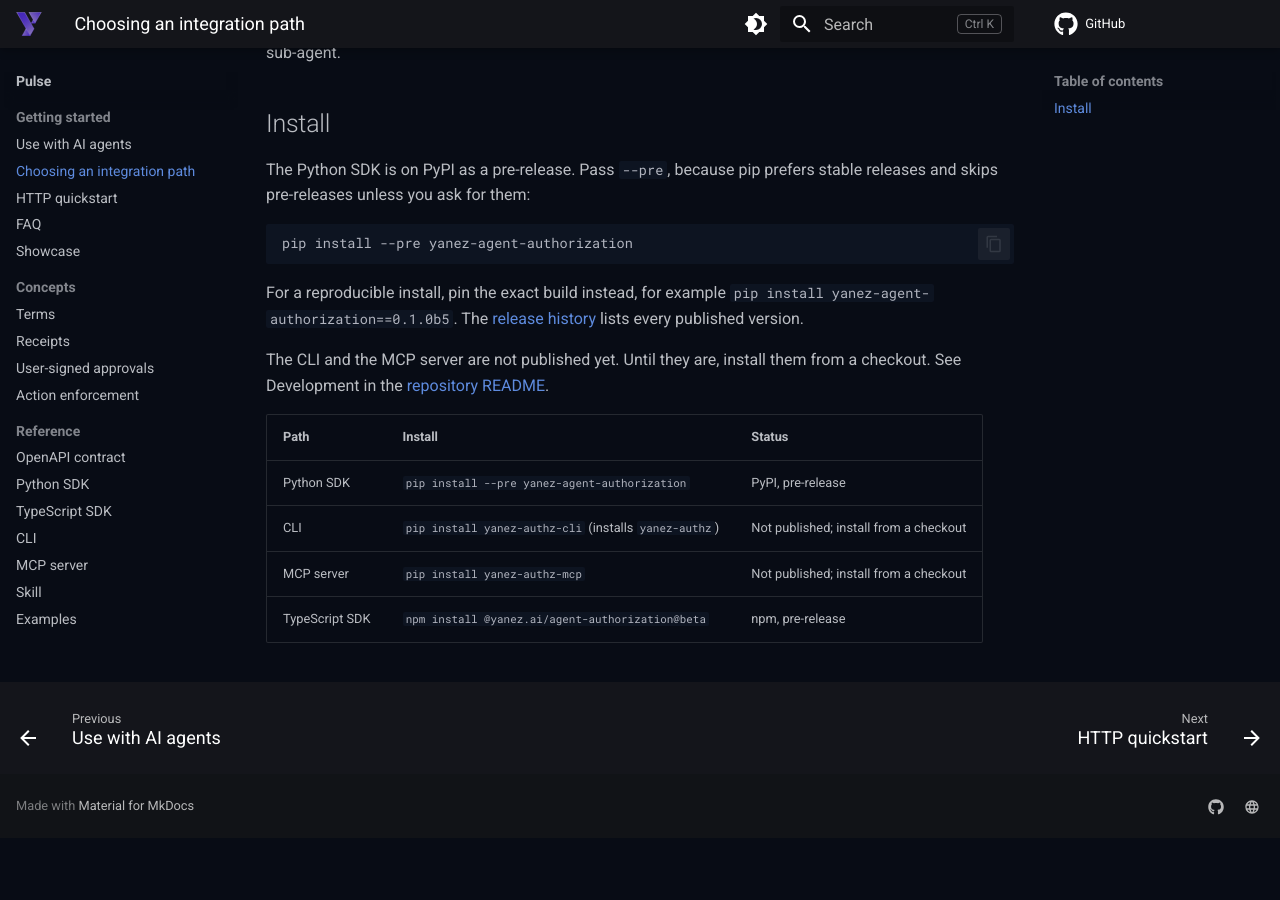
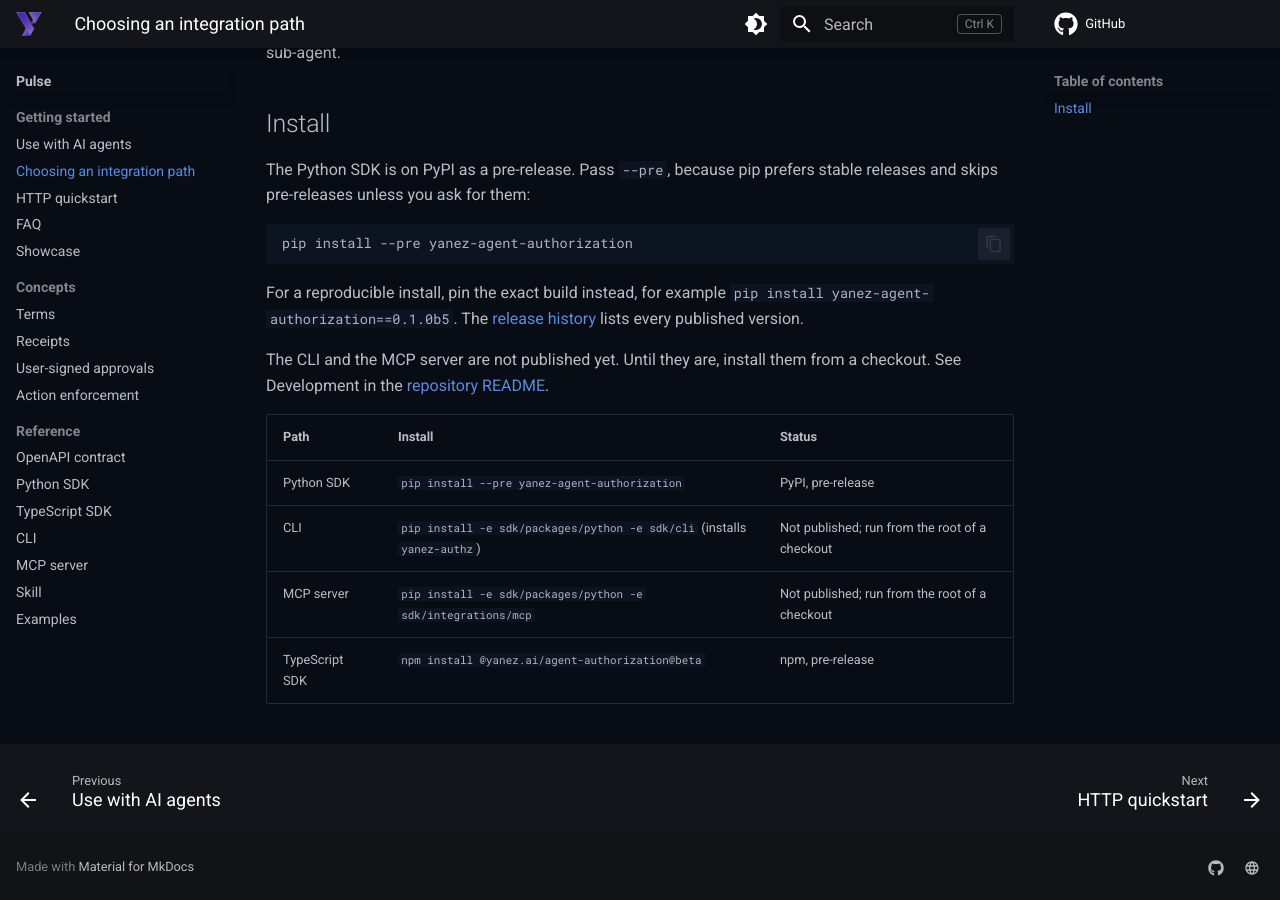
Before and after one commit to yanez-compliance/docs-yanez-ai, an MkDocs documentation site: the page built from docs/pulse/integration-options.md, in a window 1280 px wide and 900 px high, scrolled down 972 px. Built offline with MkDocs 1.6.1 and Material for MkDocs 9.7.7, drawn with Linux system fonts in a browser that asks for light colours; comment, search, counter and statistics services are not loaded; before the commit the page ends 1810 px from its top, so only the background shows below that.

Commit message:
docs(sdk): correct the skill wording, the TypeScript example and install tables
The skill said the human did not sign anything, which contradicts its own
evaluation scenarios and both verifiers: the human signs the decision and
Yanez signs the receipt.

The TypeScript quickstart imported @yanez/agent-authorization. The package is
@yanez.ai/agent-authorization, and it is on npm under the beta tag.

The install tables showed pip commands for the CLI and MCP server, which are
not published. Show the checkout commands instead.

```diff
--- a/docs/pulse/integration-options.md
+++ b/docs/pulse/integration-options.md
@@ -54,6 +54,6 @@ a checkout. See Development in the
 | Path | Install | Status |
 |---|---|---|
 | Python SDK | `pip install --pre yanez-agent-authorization` | PyPI, pre-release |
-| CLI | `pip install yanez-authz-cli` (installs `yanez-authz`) | Not published; install from a checkout |
-| MCP server | `pip install yanez-authz-mcp` | Not published; install from a checkout |
+| CLI | `pip install -e sdk/packages/python -e sdk/cli` (installs `yanez-authz`) | Not published; run from the root of a checkout |
+| MCP server | `pip install -e sdk/packages/python -e sdk/integrations/mcp` | Not published; run from the root of a checkout |
 | TypeScript SDK | `npm install @yanez.ai/agent-authorization@beta` | npm, pre-release |
```
Also changed, not shown: sdk/README.md (+4 -4 lines), sdk/skills/yanez-authorize/SKILL.md (+3 -2 lines), sdk/skills/yanez-authorize/references/integration-model.md (+2 -1 lines), 1 other file.
